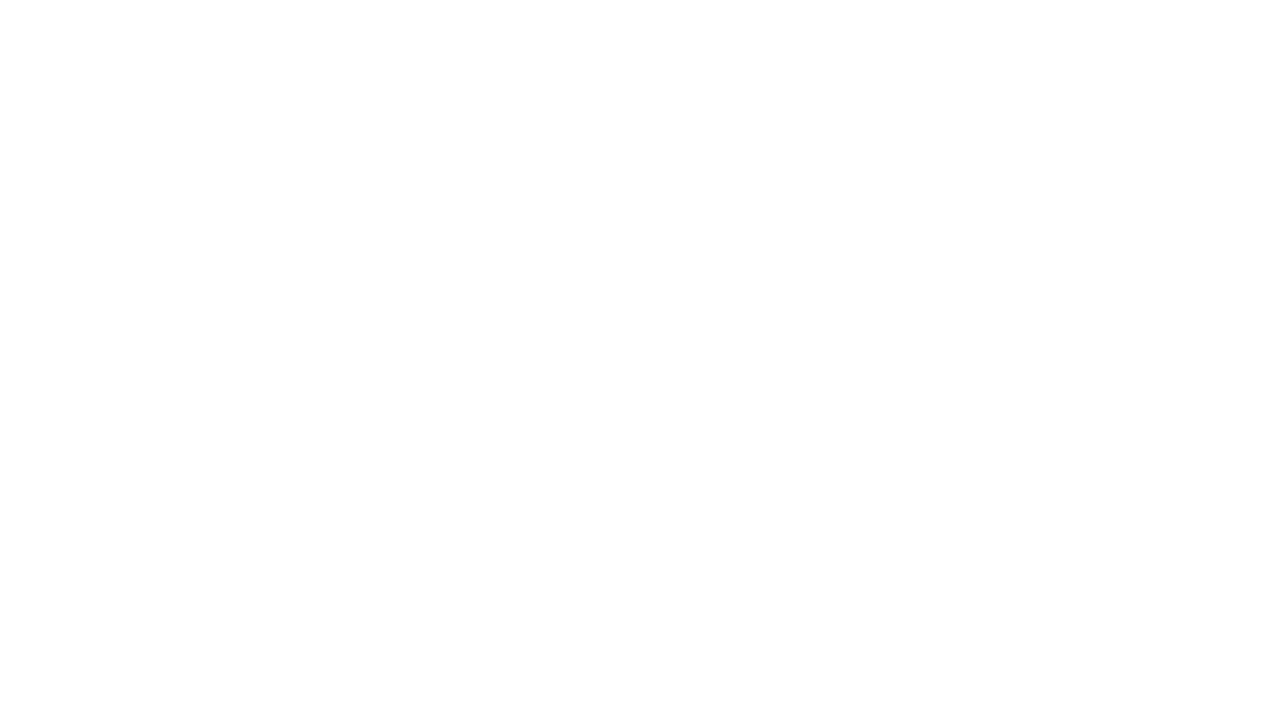
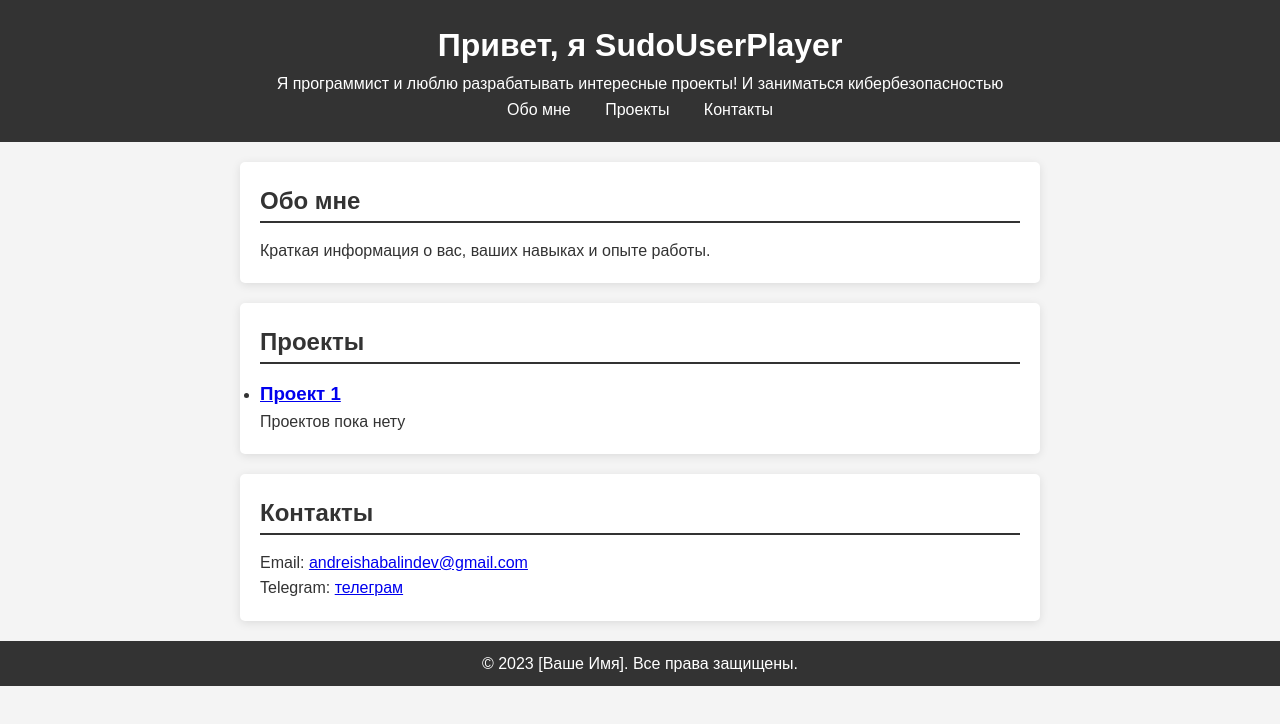
Before and after one commit to SudoUserPlayer/SudoUserPlayer.github.io, a plain HTML site: page index.html in a window 1280 px wide. Drawn offline with Linux system fonts and the light colour scheme.

Commit message:
Add style and template content for page

```diff
--- a/index.html
+++ b/index.html
@@ -1,11 +1,49 @@
 <!DOCTYPE html>
-<html lang="en">
+<html lang="ru">
     <head>
         <meta charset="UTF-8">
         <meta name="viewport" content="width=device-width, initial-scale=1.0">
-    <title>Document</title>
+        <title>Главная странница</title>
+        <link rel="stylesheet" href="style/fix.css"> <!-- Подключение CSS сброс стилей браузеров -->
+        <link rel="stylesheet" href="style/main.css"> <!-- Подключение CSS со своими стилями  -->
     </head>
     <body>
+        <header>
+            <h1>Привет, я SudoUserPlayer</h1>
+            <p>Я программист и люблю разрабатывать интересные проекты! И заниматься кибербезопасностью</p>
+            <nav>
+                <ul>
+                    <li><a href="#about">Обо мне</a></li>
+                    <li><a href="#projects">Проекты</a></li>
+                    <li><a href="#contact">Контакты</a></li>
+                </ul>
+            </nav>
+        </header>
 
+        <section id="about">
+            <h2>Обо мне</h2>
+            <p>Краткая информация о вас, ваших навыках и опыте работы.</p>
+        </section>
+
+        <section id="projects">
+            <h2>Проекты</h2>
+            <ul>
+                <li>
+                    <h3><a href="#">Проект 1</a></h3>
+                    <p>Проектов пока нету</p>
+                </li>
+
+            </ul>
+        </section>
+
+        <section id="contact">
+            <h2>Контакты</h2>
+            <p>Email: <a href="mailto:your.email@example.com">andreishabalindev@gmail.com</a></p>
+            <p>Telegram: <a href="#">телеграм</a></p>
+        </section>
+
+        <footer>
+            <p>&copy; 2023 [Ваше Имя]. Все права защищены.</p>
+        </footer>
     </body>
     </html>
--- /dev/null
+++ b/style/fix.css
@@ -0,0 +1,11 @@
+* {
+    margin: 0;
+    padding: 0;
+    box-sizing: border-box;
+}
+body {
+    font-family: Arial, sans-serif;
+    line-height: 1.6;
+    background-color: #f4f4f4;
+    color: #333;
+}
--- /dev/null
+++ b/style/main.css
@@ -0,0 +1,48 @@
+/* Стили */
+header {
+    background: #333;
+    color: #fff;
+    padding: 20px 0;
+    text-align: center;
+}
+
+nav ul {
+    list-style: none;
+    padding: 0;
+}
+
+nav ul li {
+    display: inline;
+    margin: 0 15px;
+}
+
+nav ul li a {
+    color: #fff;
+    text-decoration: none;
+}
+
+
+section {
+    margin: 20px auto;
+    padding: 20px;
+    max-width: 800px;
+    background: #fff;
+    border-radius: 5px;
+    box-shadow: 0 2px 10px rgba(0, 0, 0, 0.1);
+}
+
+h2 {
+    border-bottom: 2px solid #333;
+    margin-bottom: 15px;
+}
+
+
+footer {
+    text-align: center;
+    padding: 10px;
+    background: #333;
+    color: #fff;
+    position: relative;
+    bottom: 0;
+    width: 100%;
+}
```
Lines whose indentation alone changed are shown as unchanged.
